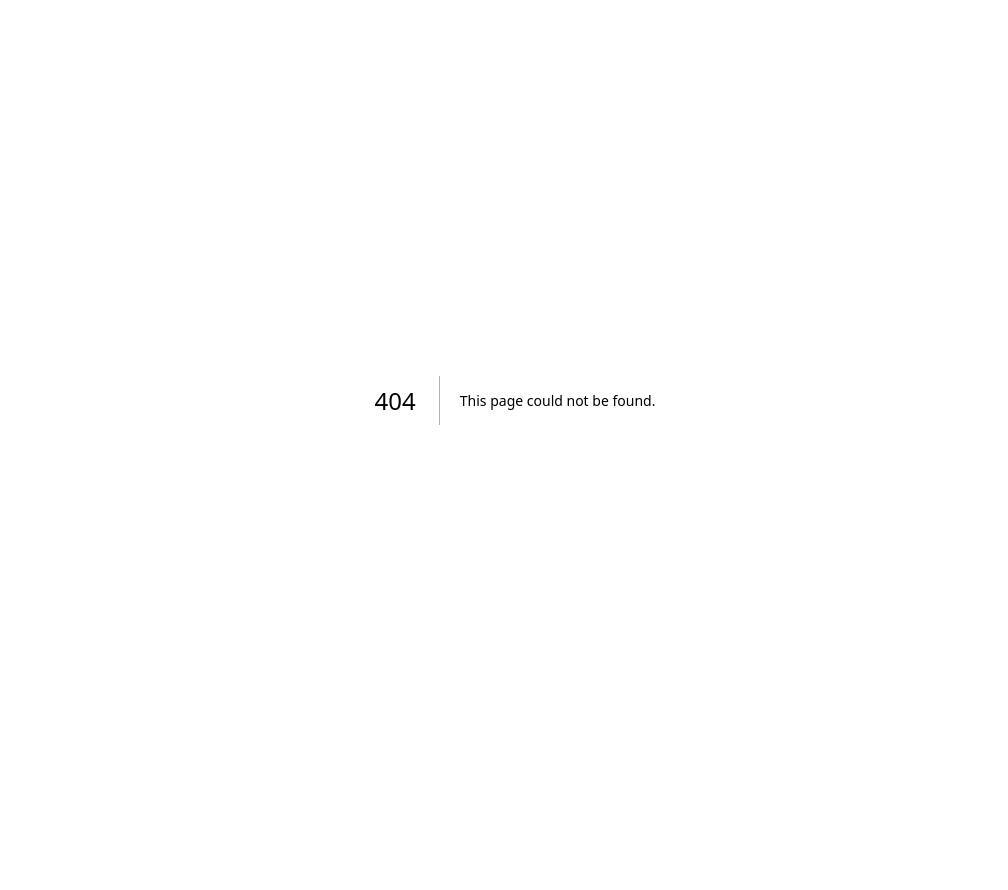
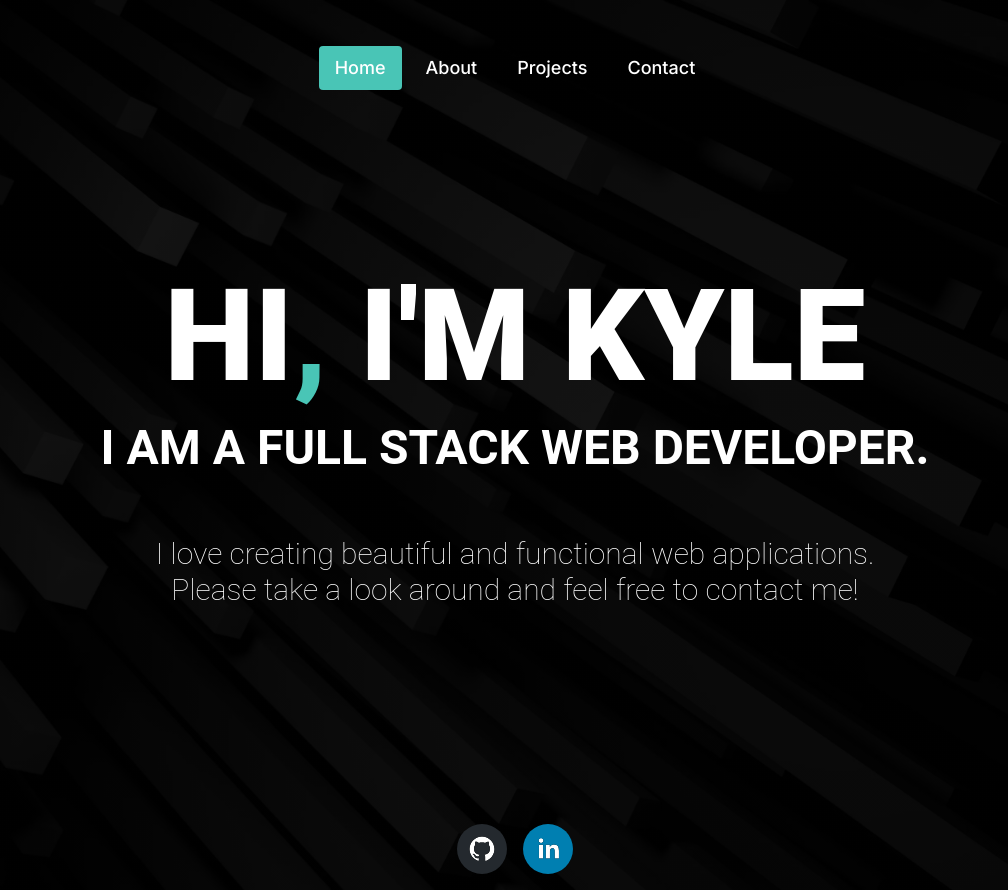
Before and after one commit to Goobber33/Portfolio-v4, a Next.js app: page /main in a window 1280 px wide. Before the commit this address had no page. Shown: the whole page, without its empty margins (125-1133 px from the left). Before the commit the page ends 800 px from the top, so only its background shows below. Built offline with nearby package versions, Linux system fonts and the light colour scheme.

Commit message:
Changed my root to /main

```diff
--- /dev/null
+++ b/app/main/page.tsx
@@ -0,0 +1,22 @@
+import React from 'react';
+import Navbar from "@/components/navbar";
+import Footer from "@/components/footer";
+
+const MainLayout = () => {
+  return (
+    <div
+      className="flex flex-col min-h-screen w-full bg-cover bg-center bg-fixed"
+      style={{
+        backgroundImage: "linear-gradient(rgba(0, 0, 0, 0.8), rgba(0, 0, 0, 0.8)), url('/background.webp')",
+      }}
+    >
+      <Navbar />
+      <main className="flex-grow">
+
+      </main>
+      <Footer />
+    </div>
+  );
+};
+
+export default MainLayout;
--- a/app/page.tsx
+++ /dev/null
@@ -1,12 +0,0 @@
-import React from 'react';
-import MainLayout from '@/components/main-layout';
-
-const Page = () => {
-  return (
-    <div>
-     <MainLayout />
-     </div>
-  );
-}
-
-export default Page;
--- a/next.config.mjs
+++ b/next.config.mjs
@@ -1,4 +1,13 @@
 /** @type {import('next').NextConfig} */
-const nextConfig = {};
+const nextConfig = {
+    async rewrites() {
+      return [
+        {
+          source: '/',
+          destination: '/main',
+        },
+      ];
+    },
+  };
 
-export default nextConfig;
+  export default nextConfig;
```
Also changed, not shown: tsconfig.json (+6 -1 lines).
